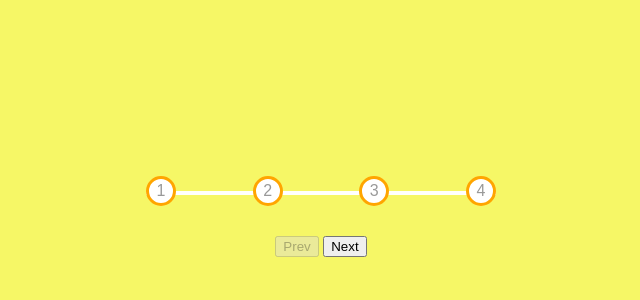
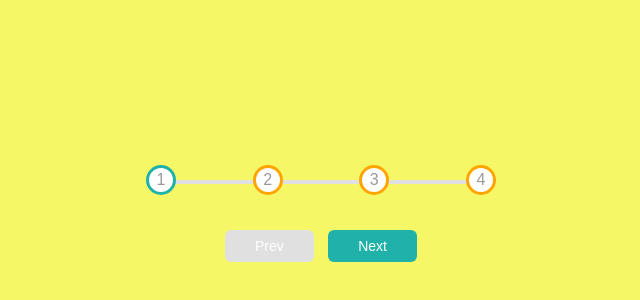
Before and after one commit to Tajveez/the-steps, a plain HTML site: page index.html in a window 1280 px wide. Shown: the part 184-484 px from the top of the page, without its empty margins (319-959 px from the left). Drawn offline with Linux system fonts and the light colour scheme; a web font is replaced by a local one.

Commit message:
Styling done

```diff
--- a/styles.css
+++ b/styles.css
@@ -1,4 +1,8 @@
 @import url("https://fonts.googleapis.com/css2?family=Muli&display=swap");
+:root {
+  --line-border-fill: lightseagreen;
+  --line-border-empty: #e0e0e0;
+}
 
 * {
   box-sizing: border-box;
@@ -31,7 +35,7 @@ body {
 
 .progress-container::before {
   content: "";
-  background-color: white;
+  background-color: var(--line-border-empty);
   position: absolute;
   top: 50%;
   left: 0;
@@ -43,7 +47,7 @@ body {
 }
 
 .progress {
-  background-color: lightseagreen;
+  background-color: var(--line-border-fill);
   position: absolute;
   top: 50%;
   left: 0;
@@ -64,4 +68,34 @@ body {
   align-items: center;
   justify-content: center;
   border: 3px solid orange;
+  transition: 0.4s ease;
 }
+
+.circle.active {
+  border-color: var(--line-border-fill);
+}
+
+.btn {
+  background-color: var(--line-border-fill);
+  color: #fff;
+  border: 0;
+  border-radius: 6px;
+  cursor: pointer;
+  font-family: inherit;
+  padding: 8px 30px;
+  margin: 5px;
+  font-size: 14px;
+}
+
+.btn:active {
+  transform: scale(0.98);
+}
+
+.btn:focus {
+  outline: 0;
+}
+
+.btn:disabled {
+  background-color: var(--line-border-empty);
+  cursor: not-allowed;
+}
```
